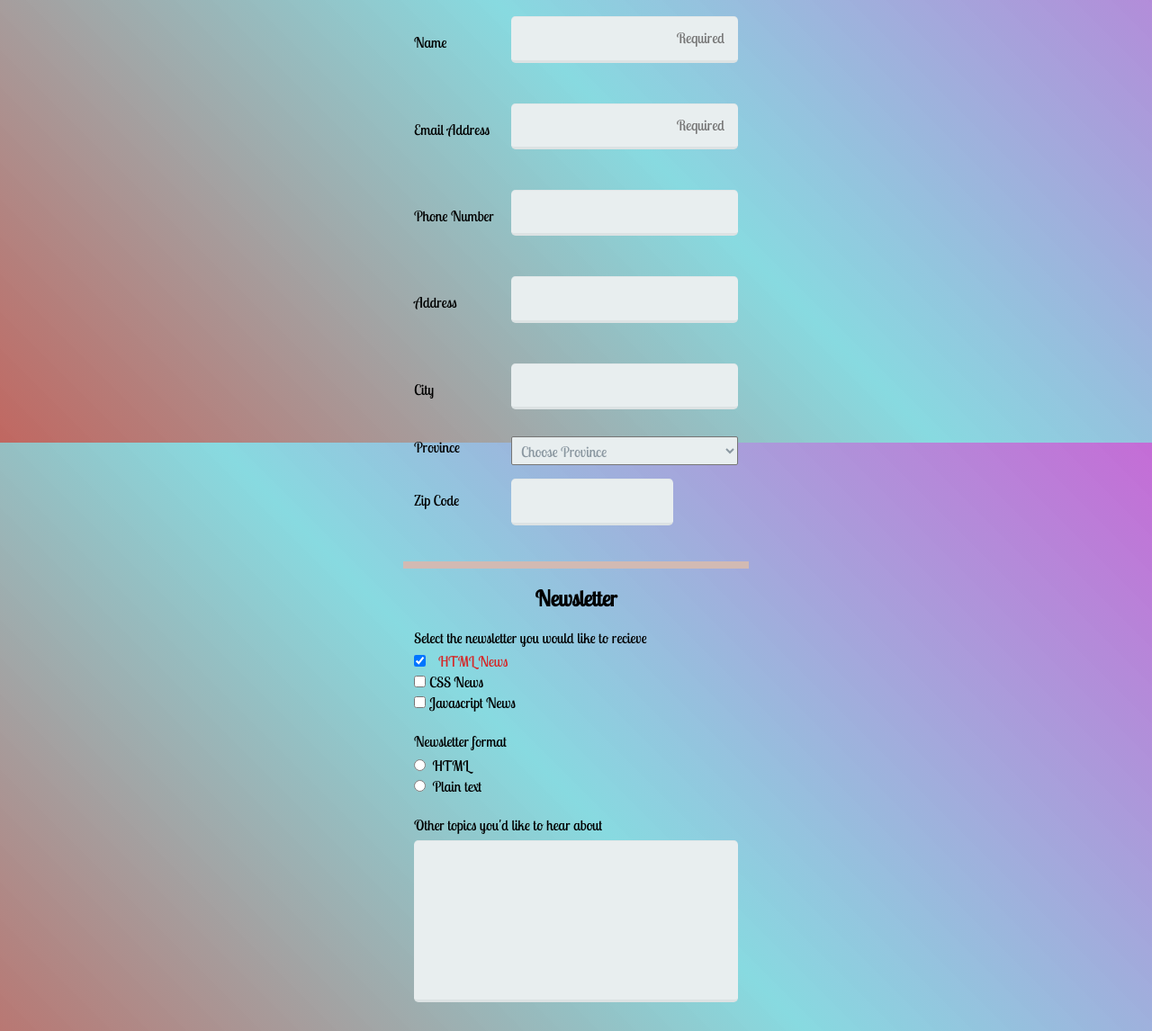
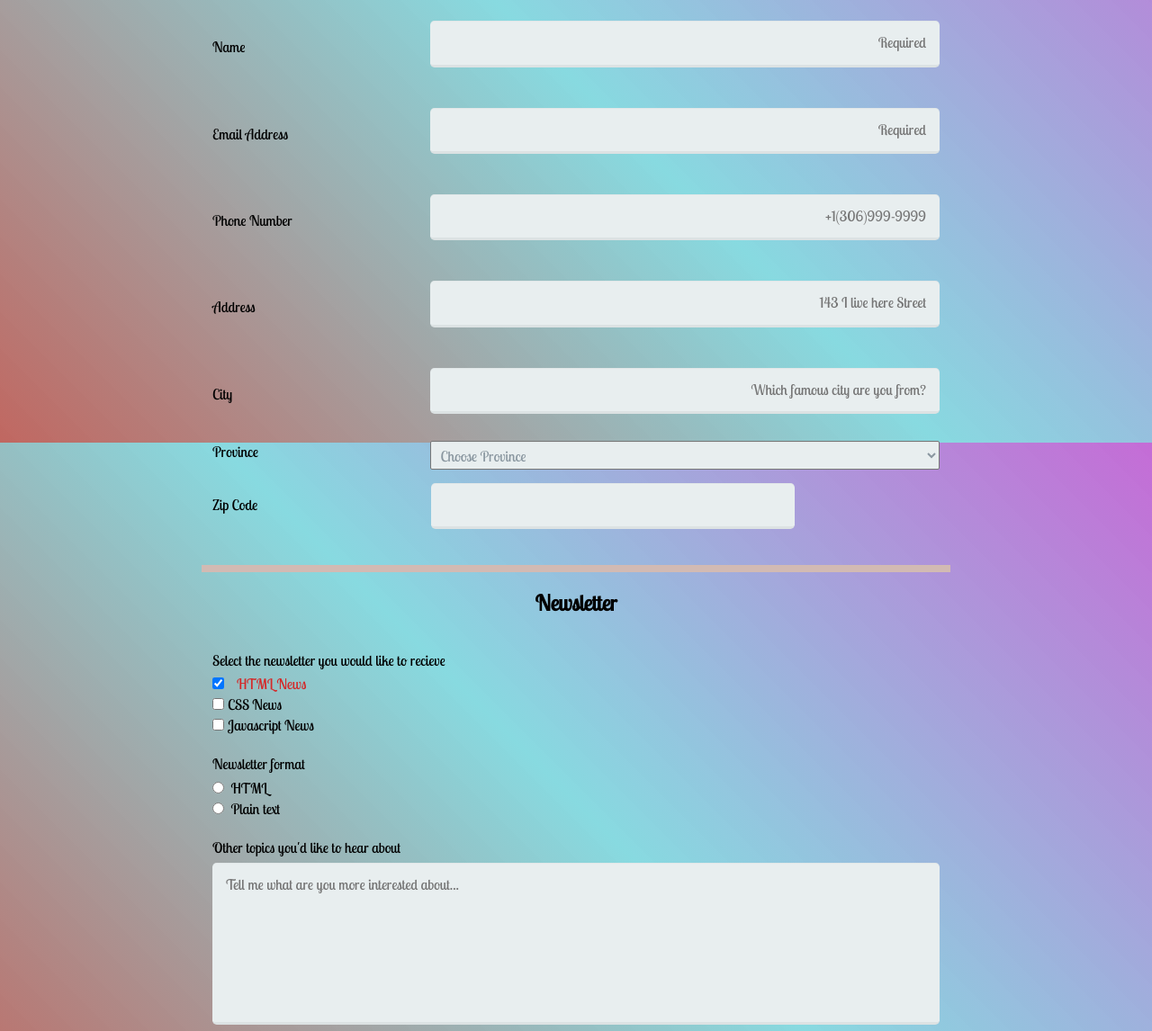
Before and after one commit to astro980/portfolio-project-3, a plain HTML site: page index.html in a window 1280 px wide. Shown: the part 308-1454 px from the top of the page at 90% size. Drawn offline with Linux system fonts and the light colour scheme.

Commit message:
Minor fixes part 1

```diff
--- a/css/style.css
+++ b/css/style.css
@@ -144,7 +144,7 @@ Container Styles and Layouts
 }
 /* Form Styles and layouts */
 .form-container {
-    width: 30%;
+    width: 65%;
     margin: 0 auto;
     text-align: center;
 }
@@ -189,7 +189,7 @@ form {
         align-items: flex-start;
     }
     .zip_code {
-        margin-right: 16%;
+        margin-right: 23.8%;
     }
     .item input,
     .zip_code {
--- a/index.html
+++ b/index.html
@@ -30,15 +30,15 @@
                             </div>
                             <div class="item">
                                 <label for="phone_nom">Phone Number</label>
-                                <input class="grow" type="tel" name="user_phone" id="phone_nom">
+                                <input class="grow" type="tel" name="user_phone" id="phone_nom" placeholder="+1(306)999-9999">
                             </div>
                             <div class="item">
                                 <label for="address">Address</label>
-                                <input class="grow" type="text" name="user_address" id="address">
+                                <input class="grow" type="text" name="user_address" id="address" placeholder="143 I live here Street">
                             </div>
                             <div class="item">
                                 <label for="city">City</label>
-                                <input class="grow" type="text" name="user_city" id="city">
+                                <input class="grow" type="text" name="user_city" id="city" placeholder="Which famous city are you from?">
                             </div>
                             <div class="item">
                             <label for="province">Province</label>
@@ -83,7 +83,7 @@
                             </div>
                             <div class="area">
                                 <label for="topics">Other topics you'd like to hear about</label>
-                                <textarea name="other_topics" id="topics" rows="8" cols="20"></textarea>
+                                <textarea name="other_topics" id="topics" rows="8" cols="20" placeholder="Tell me what are you more interested about..."></textarea>
                             </div>
                         </fieldset>
                         <button class="btn" type="submit">Sign Up</button>
```
